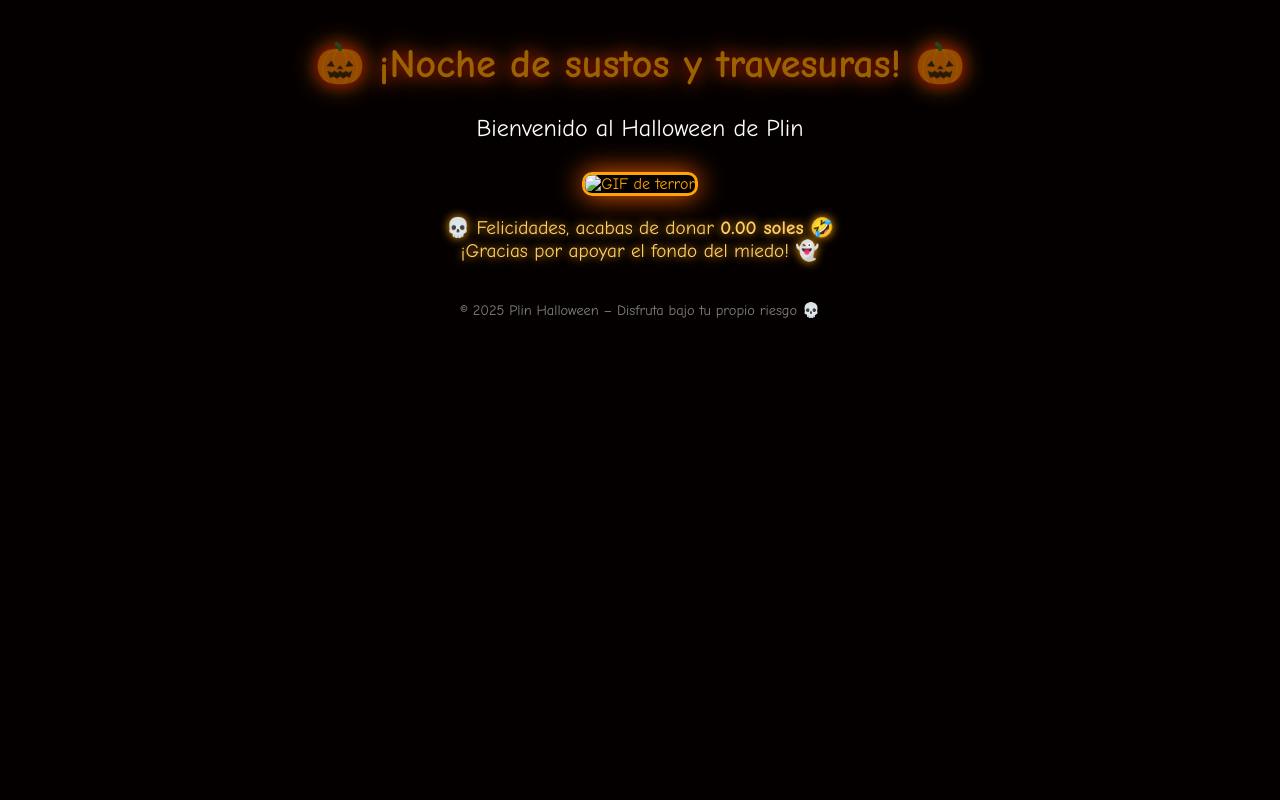
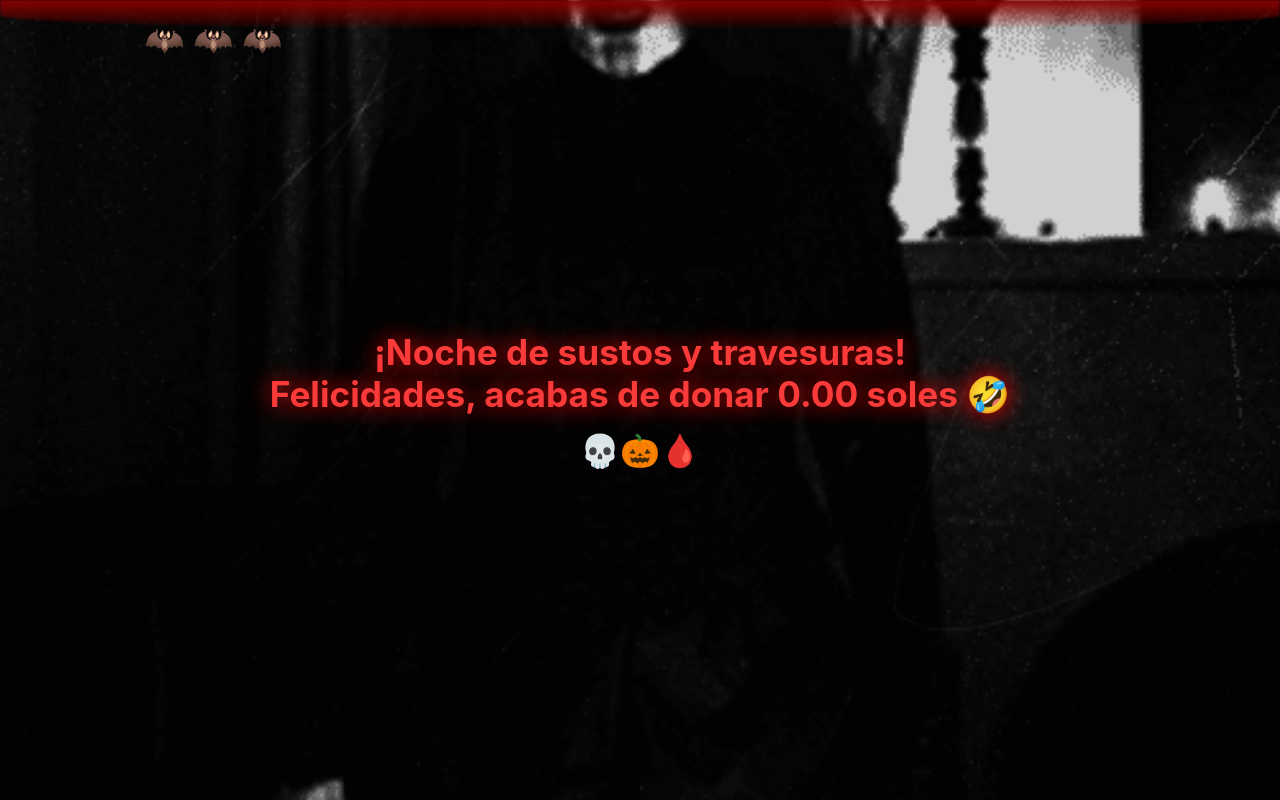
Before and after one commit to CMAS1999/plin-halloween, a plain HTML site: page index.html in a window 1280 px wide. Drawn offline with Linux system fonts and the light colour scheme.

Commit message:
Update index.html

```diff
--- a/index.html
+++ b/index.html
@@ -1,86 +1,101 @@
 <!DOCTYPE html>
 <html lang="es">
 <head>
-  <meta charset="UTF-8">
-  <meta name="viewport" content="width=device-width, initial-scale=1.0">
-  <title>Halloween de Plin</title>
+  <meta charset="utf-8" />
+  <meta name="viewport" content="width=device-width,initial-scale=1" />
+  <title>Plin Halloween 💀</title>
   <style>
-    body {
-      background-color: black;
-      color: orange;
-      text-align: center;
-      font-family: 'Comic Sans MS', cursive;
-      overflow: hidden;
+    * {
       margin: 0;
       padding: 0;
-      animation: parpadeoFondo 4s infinite alternate;
+      box-sizing: border-box;
     }
 
-    @keyframes parpadeoFondo {
-      0% { background-color: #000; }
-      50% { background-color: #1a0000; }
-      100% { background-color: #000; }
+    body {
+      height: 100vh;
+      width: 100vw;
+      display: flex;
+      align-items: center;
+      justify-content: center;
+      flex-direction: column;
+      overflow: hidden;
+      color: #f3efe6;
+      font-family: "Inter", sans-serif;
+      text-align: center;
+      background-color: #000;
+      position: relative;
     }
 
-    h1 {
-      font-size: 2.5em;
-      text-shadow: 0 0 15px red, 0 0 25px orange;
-      animation: parpadeoTexto 2s infinite alternate;
-      margin-top: 40px;
+    /* Fondo animado */
+    .gif-terror {
+      position: fixed;
+      top: 0;
+      left: 0;
+      width: 100%;
+      height: 100%;
+      object-fit: cover;
+      z-index: -1;
+      opacity: 0.85;
     }
 
-    @keyframes parpadeoTexto {
-      from { opacity: 1; }
-      to { opacity: 0.5; }
+    /* Texto principal */
+    h1 {
+      font-size: 2.2rem;
+      color: #ff3b3b;
+      text-shadow: 0 0 15px #ff0000;
+      animation: flicker 1.5s infinite alternate;
+      z-index: 2;
     }
 
-    p {
-      font-size: 1.5em;
-      color: white;
-      margin: 10px 0 30px 0;
+    @keyframes flicker {
+      from { opacity: 0.8; text-shadow: 0 0 5px #ff0000; }
+      to { opacity: 1; text-shadow: 0 0 25px #ff0000; }
     }
 
-    .gif-terror {
-      width: 80%;
-      max-width: 400px;
-      border: 3px solid orange;
-      border-radius: 10px;
-      box-shadow: 0 0 20px red;
-      animation: resplandor 3s infinite alternate;
+    /* Emojis */
+    .emoji {
+      font-size: 2rem;
+      margin-top: 15px;
+      z-index: 2;
     }
 
-    @keyframes resplandor {
-      0% { box-shadow: 0 0 15px red; }
-      100% { box-shadow: 0 0 35px orange; }
+    /* Murciélagos */
+    .bats {
+      position: absolute;
+      top: 20px;
+      width: 100%;
+      text-align: center;
+      font-size: 2rem;
+      color: #ccc;
+      animation: fly 6s linear infinite;
+      z-index: 2;
     }
 
-    .mensaje {
-      margin-top: 20px;
-      font-size: 1.2em;
-      color: #ffcc66;
-      text-shadow: 0 0 10px orange;
+    @keyframes fly {
+      0% { transform: translateX(-100%); }
+      50% { transform: translateX(100%); }
+      100% { transform: translateX(-100%); }
     }
 
-    footer {
-      margin-top: 40px;
-      font-size: 0.9em;
-      color: gray;
+    /* Sangre cayendo */
+    .blood {
+      position: absolute;
+      top: 0;
+      width: 100%;
+      height: 30px;
+      background: linear-gradient(to bottom, #8b0000, transparent);
+      border-bottom-left-radius: 50%;
+      border-bottom-right-radius: 50%;
+      filter: blur(1px);
+      z-index: 2;
     }
   </style>
 </head>
 <body>
-  <h1>🎃 ¡Noche de sustos y travesuras! 🎃</h1>
-  <p>Bienvenido al Halloween de Plin</p>
-
-  <img class="gif-terror" src="4Ood.gif" alt="GIF de terror">
-
-  <div class="mensaje">
-    💀 Felicidades, acabas de donar <b>0.00 soles</b> 🤣<br>
-    ¡Gracias por apoyar el fondo del miedo! 👻
-  </div>
-
-  <footer>
-    © 2025 Plin Halloween – Disfruta bajo tu propio riesgo 💀
-  </footer>
+  <img class="gif-terror" src="terror.gif" alt="GIF de terror">
+  <div class="blood"></div>
+  <div class="bats">🦇 🦇 🦇</div>
+  <h1>¡Noche de sustos y travesuras!<br>Felicidades, acabas de donar 0.00 soles 🤣</h1>
+  <div class="emoji">💀🎃🩸</div>
 </body>
 </html>
```
